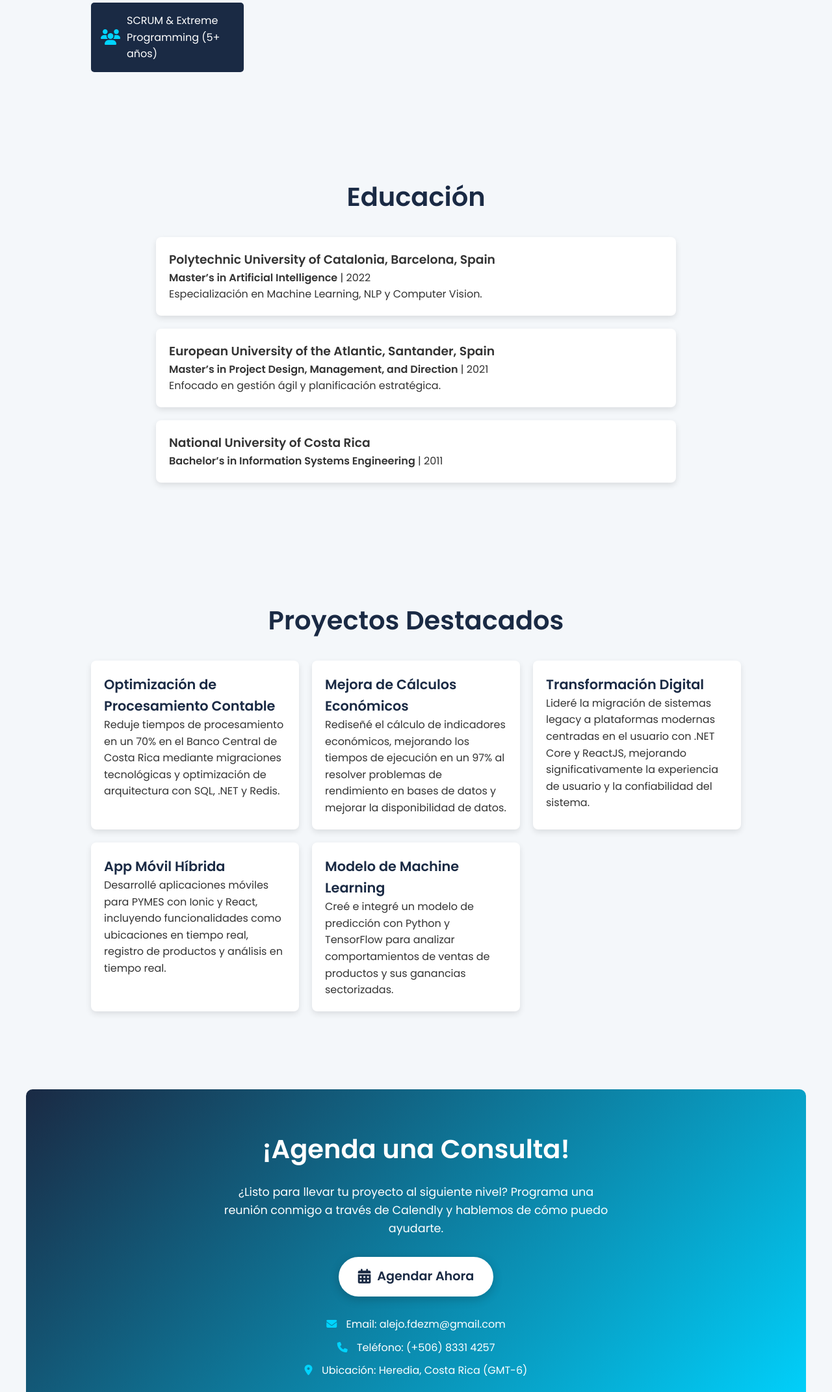
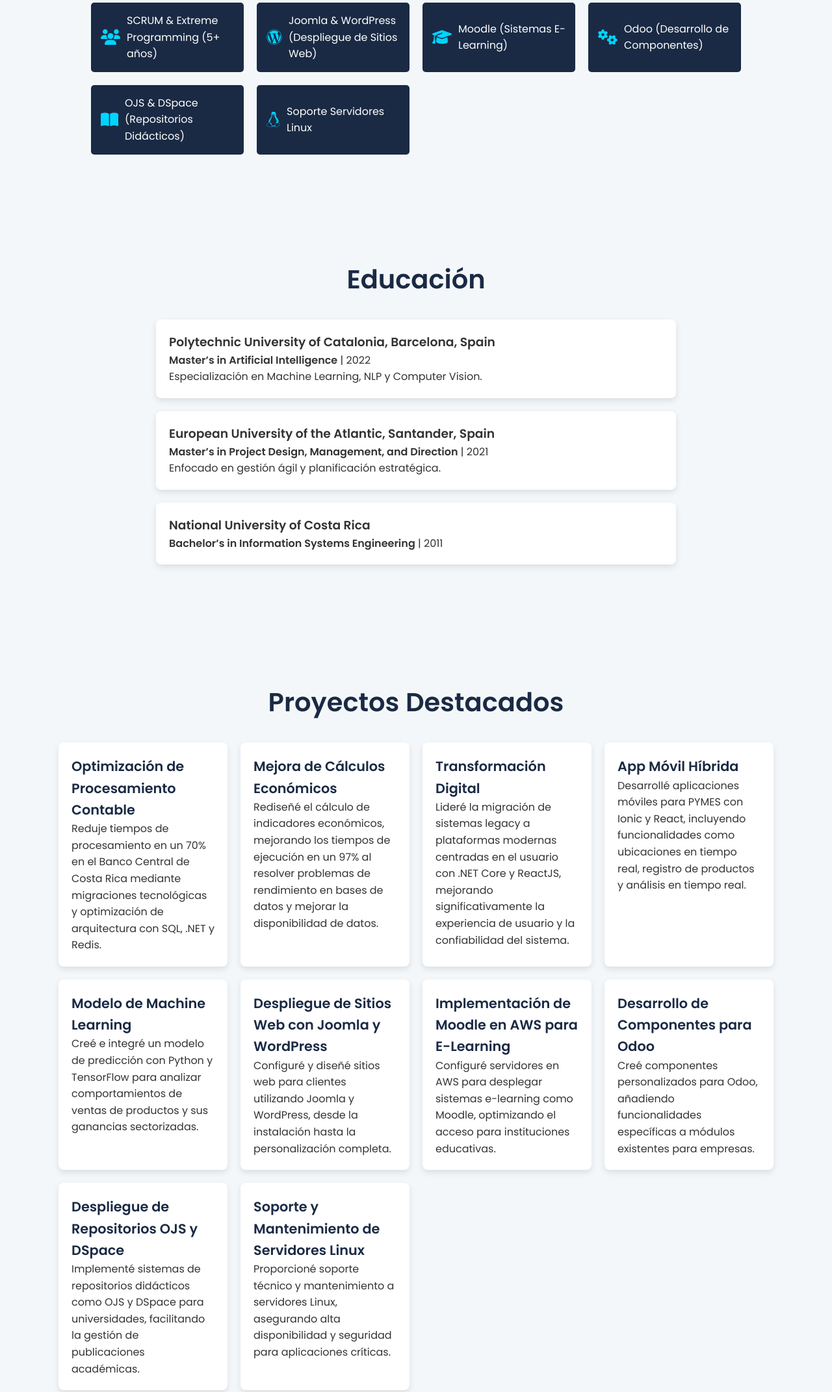
Before and after one commit to alejofdezm/perfil, a plain HTML site: page index.html in a window 1280 px wide. Shown: the part 3258-5401 px from the top of the page at 65% size. Drawn offline with Linux system fonts and the light colour scheme.

Commit message:
se actualizan habilidades y trabajos realizados

```diff
--- a/index.html
+++ b/index.html
@@ -168,6 +168,26 @@
                 <i class="fas fa-users skill-icon"></i>
                 <span>SCRUM & Extreme Programming (5+ años)</span>
             </div>
+            <div class="skill">
+                <i class="fab fa-wordpress skill-icon"></i>
+                <span>Joomla & WordPress (Despliegue de Sitios Web)</span>
+            </div>
+            <div class="skill">
+                <i class="fas fa-graduation-cap skill-icon"></i>
+                <span>Moodle (Sistemas E-Learning)</span>
+            </div>
+            <div class="skill">
+                <i class="fas fa-cogs skill-icon"></i>
+                <span>Odoo (Desarrollo de Componentes)</span>
+            </div>
+            <div class="skill">
+                <i class="fas fa-book-open skill-icon"></i>
+                <span>OJS & DSpace (Repositorios Didácticos)</span>
+            </div>
+            <div class="skill">
+                <i class="fab fa-linux skill-icon"></i>
+                <span>Soporte Servidores Linux</span>
+            </div>
         </div>
     </section>
 
@@ -214,6 +234,26 @@
                 <h3>Modelo de Machine Learning</h3>
                 <p>Creé e integré un modelo de predicción con Python y TensorFlow para analizar comportamientos de ventas de productos y sus ganancias sectorizadas.</p>
             </div>
+            <div class="project">
+                <h3>Despliegue de Sitios Web con Joomla y WordPress</h3>
+                <p>Configuré y diseñé sitios web para clientes utilizando Joomla y WordPress, desde la instalación hasta la personalización completa.</p>
+            </div>
+            <div class="project">
+                <h3>Implementación de Moodle en AWS para E-Learning</h3>
+                <p>Configuré servidores en AWS para desplegar sistemas e-learning como Moodle, optimizando el acceso para instituciones educativas.</p>
+            </div>
+            <div class="project">
+                <h3>Desarrollo de Componentes para Odoo</h3>
+                <p>Creé componentes personalizados para Odoo, añadiendo funcionalidades específicas a módulos existentes para empresas.</p>
+            </div>
+            <div class="project">
+                <h3>Despliegue de Repositorios OJS y DSpace</h3>
+                <p>Implementé sistemas de repositorios didácticos como OJS y DSpace para universidades, facilitando la gestión de publicaciones académicas.</p>
+            </div>
+            <div class="project">
+                <h3>Soporte y Mantenimiento de Servidores Linux</h3>
+                <p>Proporcioné soporte técnico y mantenimiento a servidores Linux, asegurando alta disponibilidad y seguridad para aplicaciones críticas.</p>
+            </div>
         </div>
     </section>
 
--- a/styles.css
+++ b/styles.css
@@ -243,7 +243,7 @@
     display: grid;
     grid-template-columns: repeat(auto-fit, minmax(250px, 1fr));
     gap: 20px;
-    max-width: 1000px;
+    max-width: 1200px;
     margin: 0 auto;
 }
 
@@ -253,6 +253,11 @@
     border-radius: 8px;
     box-shadow: 0 4px 10px rgba(0, 0, 0, 0.1);
     text-align: left;
+    transition: transform 0.3s;
+}
+
+.project:hover {
+    transform: translateY(-5px);
 }
 
 .project h3 {
@@ -430,6 +435,18 @@
         font-size: 1.2rem;
         margin-right: 8px;
     }
+
+    .projects-grid {
+        grid-template-columns: repeat(auto-fit, minmax(200px, 1fr));
+    }
+
+    .project {
+        padding: 15px;
+    }
+
+    .project h3 {
+        font-size: 1.2rem;
+    }
 }
 
 @keyframes fadeIn {
```
